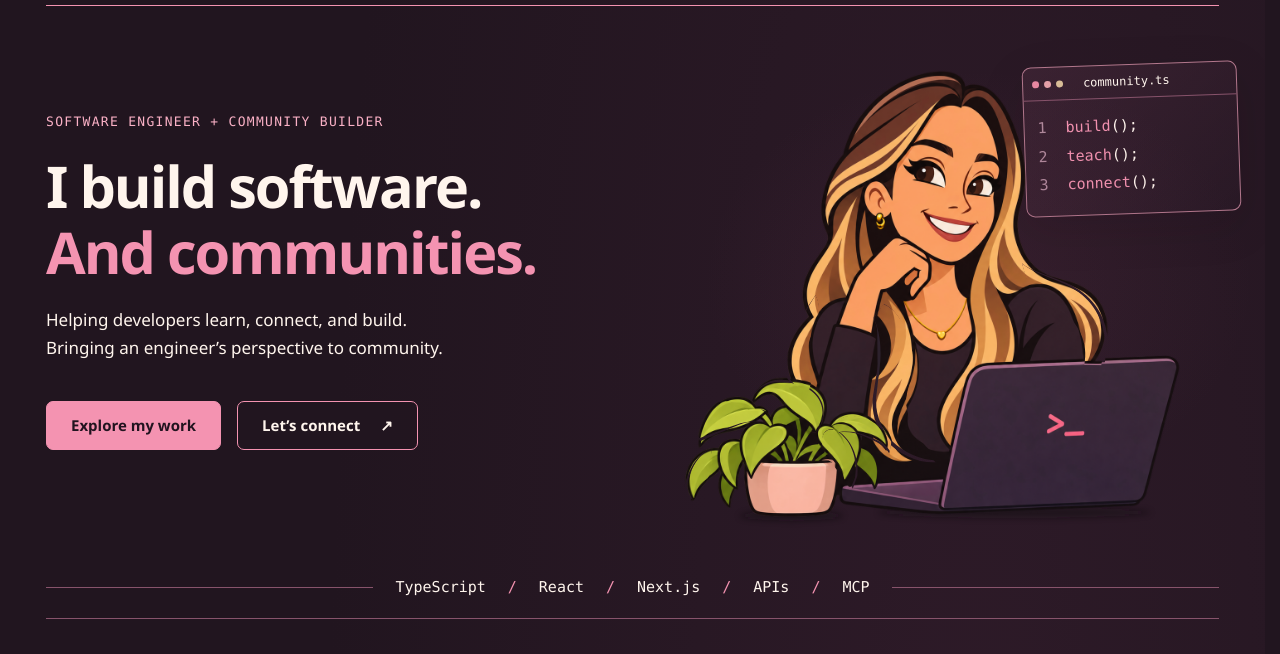
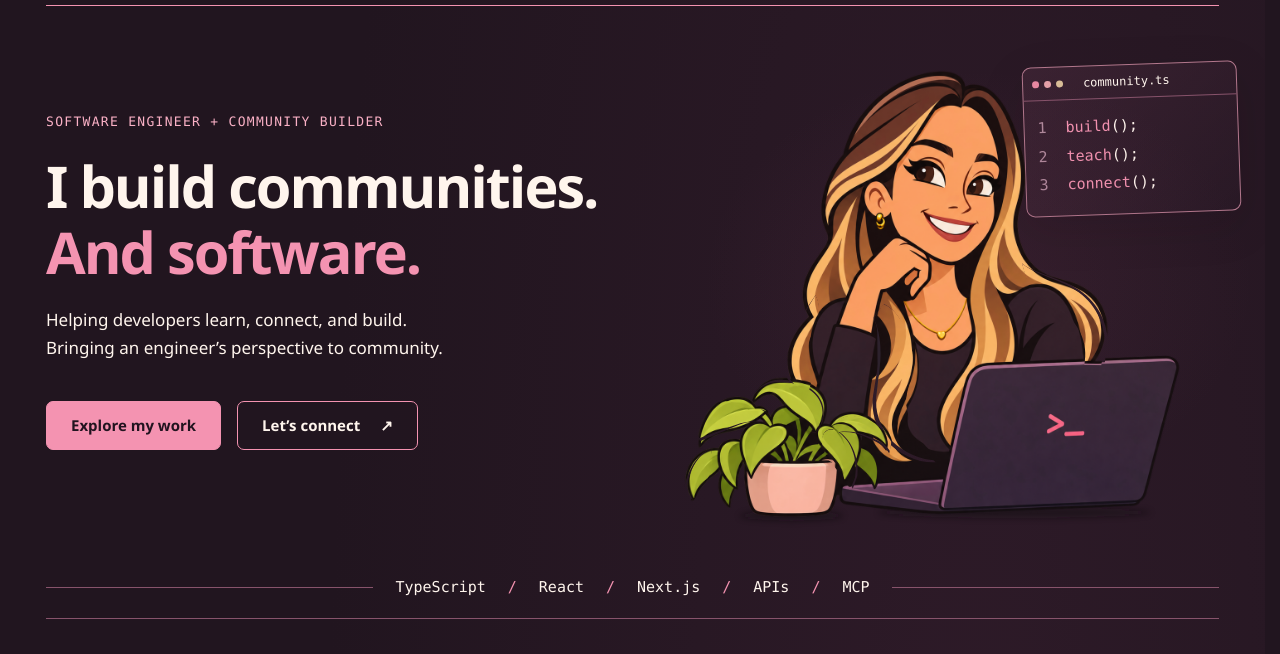
Before and after one commit to MattBibi/bibi.github.io, a plain HTML site: page index.html in a window 1280 px wide. Shown: the part 86-740 px from the top of the page. Drawn offline with Linux system fonts and the light colour scheme.

Commit message:
Lead the hero title with communities
Co-Authored-By: Claude Opus 5.5 <noreply@anthropic.com>

```diff
--- a/index.html
+++ b/index.html
@@ -9,7 +9,7 @@
   <link rel="canonical" href="https://bibi.community/">
   <meta property="og:type" content="website">
   <meta property="og:title" content="Bibi Souza | Code. Community. Connection.">
-  <meta property="og:description" content="I build software. And communities. Helping developers learn, connect, and build.">
+  <meta property="og:description" content="I build communities. And software. Helping developers learn, connect, and build.">
   <meta property="og:url" content="https://bibi.community/">
   <meta property="og:image" content="https://bibi.community/assets/bibi-hero.png">
   <meta name="twitter:card" content="summary_large_image">
@@ -44,7 +44,7 @@
       <section class="hero" aria-labelledby="hero-title">
         <div class="hero-copy">
           <p class="eyebrow">Software engineer + community builder</p>
-          <h1 id="hero-title">I build software.<br><span>And communities.</span></h1>
+          <h1 id="hero-title">I build communities.<br><span>And software.</span></h1>
           <p class="hero-intro">Helping developers learn, connect, and build.<br> Bringing an engineer’s perspective to community.</p>
           <div class="hero-actions"><a class="button primary" href="#work">Explore my work</a><a class="button secondary" href="https://linkedin.com/in/bibschan" target="_blank" rel="noopener noreferrer">Let’s connect <span aria-hidden="true">↗</span></a></div>
         </div>
```
